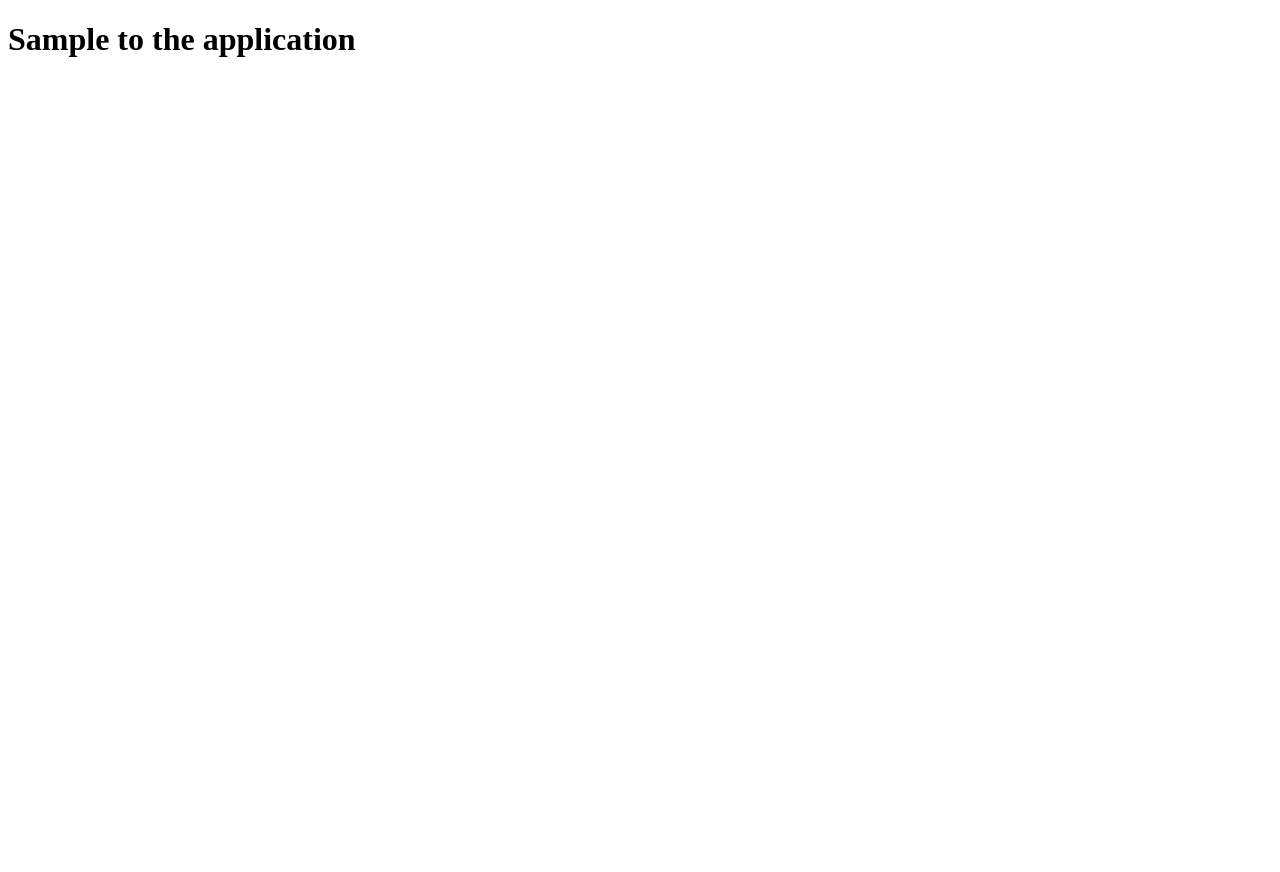
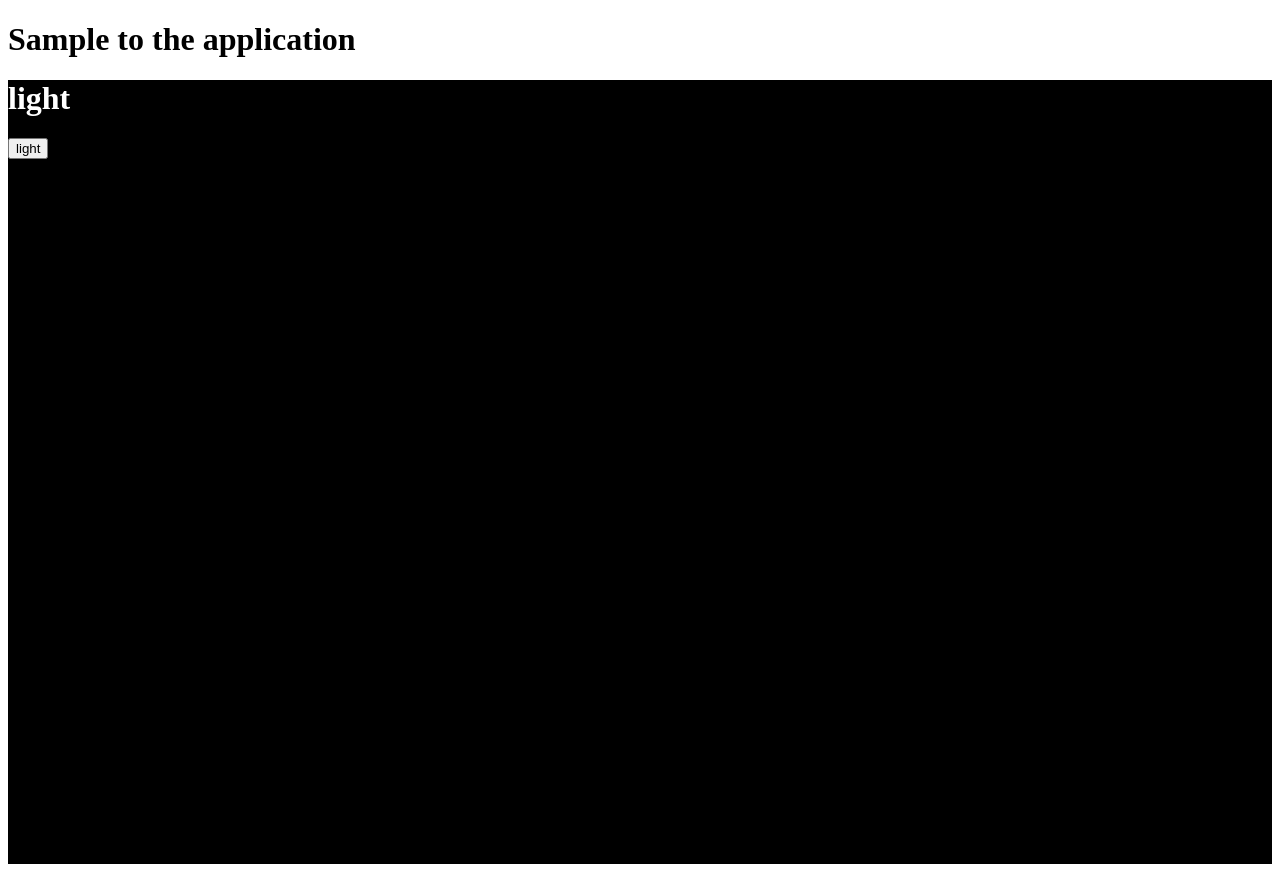
Before and after one commit to sree1411/testing_purpse, a React (Create React App) app: page / in a window 1280 px wide. Before the commit the page ends 800 px from the top, so only its background shows below. Built offline with nearby package versions, Linux system fonts and the light colour scheme; the HTML template or start-up script is replaced by a standard one.

Commit message:
dark light theme

```diff
--- a/src/App.js
+++ b/src/App.js
@@ -1,11 +1,17 @@
 import React from 'react'
-
+import {UserProvider} from './UserContext'
+import SampleComponent from './SampleComponent'
 
 function App() {
   return (
     <div>
+      <UserProvider>
 
       <h1> Sample to the application </h1>
+        <SampleComponent/>
+      </UserProvider>
+
+
 
     </div>
   )
--- /dev/null
+++ b/src/SampleComponent.jsx
@@ -0,0 +1,27 @@
+import React from 'react';
+import {UserData} from './UserContext'
+
+const SampleComponent = () => {
+
+  const {theme, toggleTheme  } = UserData();
+
+  const style ={
+      backgroundColor:theme ==="light"? "black":"white",
+      minHeight:"98vh",
+      color:theme ==="light"? "white":"black",
+  }
+
+  return (
+      <>
+
+       <div style={style}>
+       <h1>{theme}</h1>
+       <button onClick={toggleTheme}> {theme ==="light"? "light":"dark"} </button>
+       </div>
+
+
+      </>
+  )
+}
+
+export default SampleComponent
--- /dev/null
+++ b/src/UserContext.js
@@ -0,0 +1,27 @@
+import {createContext, useState,useContext} from 'react';
+
+
+
+const UserContext = createContext()
+
+export const UserProvider =({children})=>{
+
+
+    const [theme, setTheme] = useState("light");
+
+
+    const toggleTheme =()=>{
+        setTheme(theme === "light"?"dark":"light")
+    }
+
+
+    return(
+         <>
+          <UserContext.Provider value={{theme,toggleTheme }} >
+             {children}
+          </UserContext.Provider>
+         </>
+    )
+}
+
+export const UserData = ()=>useContext(UserContext)
```
